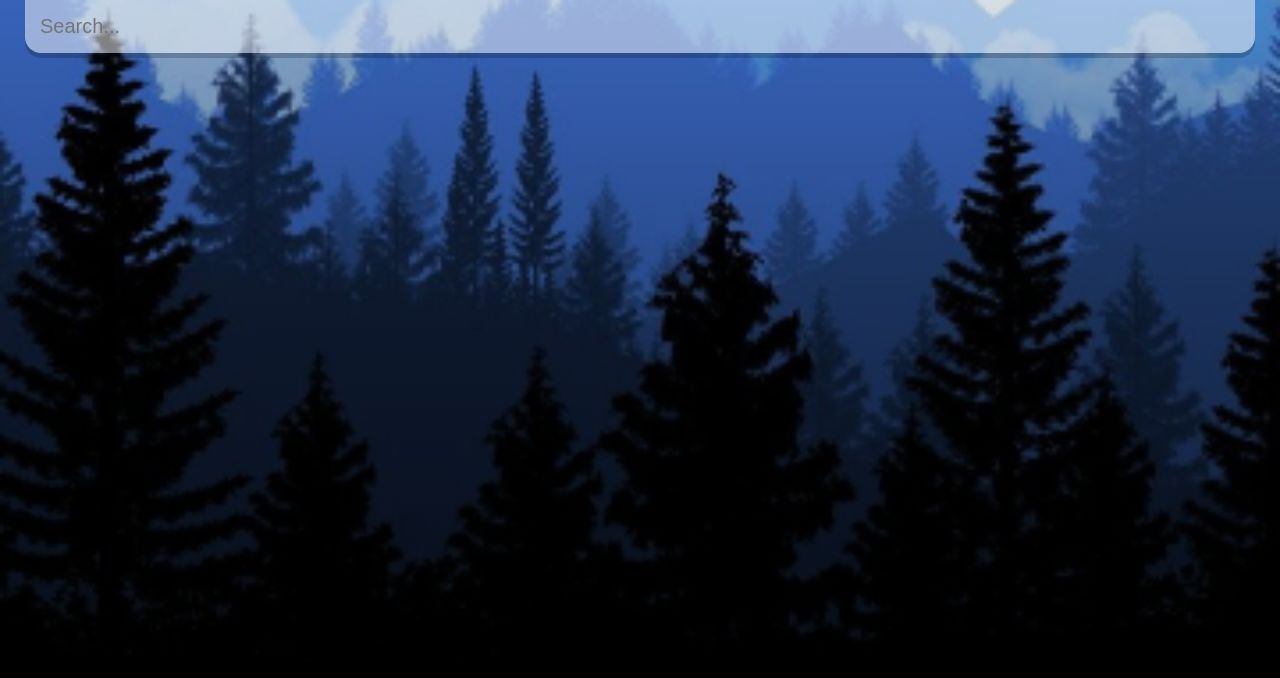
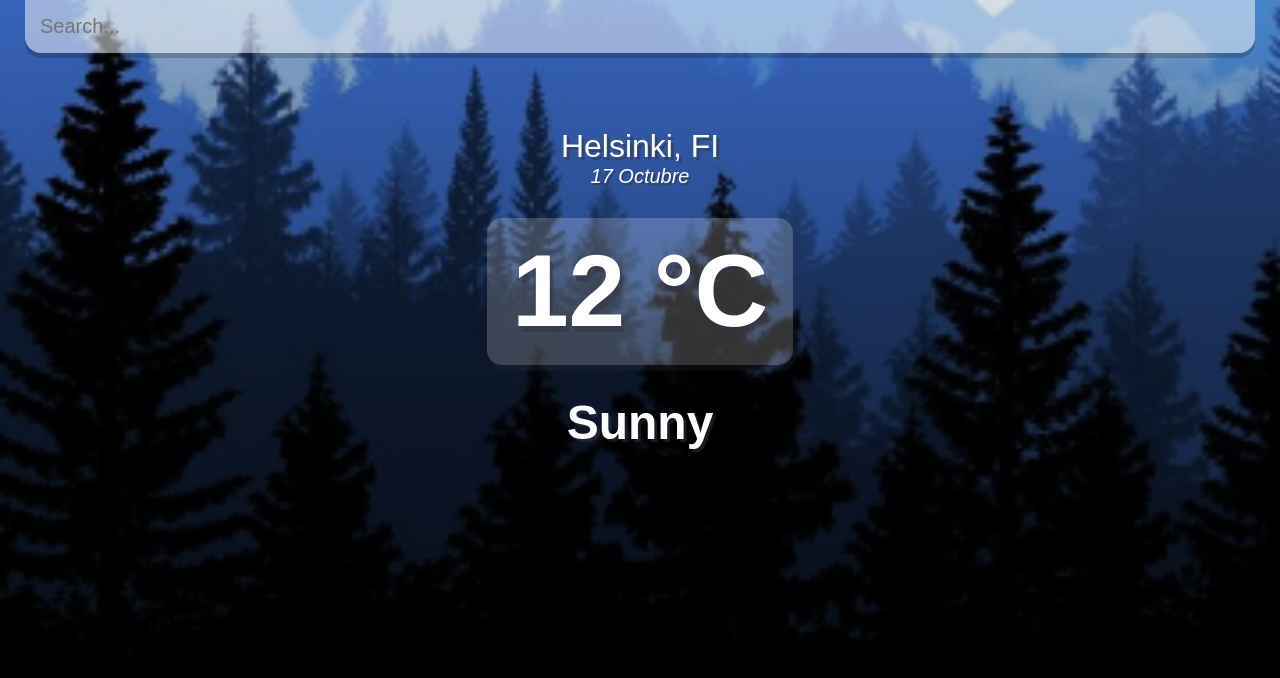
Before and after one commit to jarasmar/weather-app, a React (Create React App) app: page / in a window 1280 px wide. Shown: the top 678 px of the page. Built offline with nearby package versions, Linux system fonts and the light colour scheme.

Commit message:
Make basic app structure into components

```diff
--- /dev/null
+++ b/src/components/LocationBox.js
@@ -0,0 +1,14 @@
+import React from "react";
+
+class LocationBox extends React.Component {
+    render() {
+        return (
+            <div className="location-box">
+                <div className="location">Helsinki, FI</div>
+                <div className="date">17 Octubre</div>
+            </div>
+        )
+    }
+}
+
+export default LocationBox;
--- /dev/null
+++ b/src/components/SearchBar.js
@@ -0,0 +1,17 @@
+import React from 'react';
+
+class SearchBar extends React.Component {
+    render() {
+        return (
+            <div className="search-box">
+                <input
+                type="text"
+                className="search-bar"
+                placeholder="Search..."
+                />
+            </div>
+        )
+    }
+}
+
+export default SearchBar;
--- /dev/null
+++ b/src/components/WeatherApp.js
@@ -0,0 +1,23 @@
+import React from 'react';
+import '../styles/index.css'
+import SearchBar from './SearchBar';
+import LocationBox from './LocationBox'
+import WeatherBox from './WeatherBox';
+
+class WeatherApp extends React.Component {
+    render() {
+        return(
+            <div className='app'>
+                <main>
+                    <SearchBar />
+
+                    <LocationBox />
+
+                    <WeatherBox />
+                </main>
+            </div>
+        )
+    }
+}
+
+export default WeatherApp;
--- /dev/null
+++ b/src/components/WeatherBox.js
@@ -0,0 +1,14 @@
+import React from "react";
+
+class WeatherBox extends React.Component {
+    render() {
+        return (
+            <div className="weather-box">
+                <div className="temperature">12 °C</div>
+                <div className="weather">Sunny</div>
+            </div>
+        )
+    }
+}
+
+export default WeatherBox;
--- a/src/index.js
+++ b/src/index.js
@@ -1,11 +1,11 @@
 import React from 'react';
 import ReactDOM from 'react-dom';
-import './index.css';
-import App from './App';
+import './styles/index.css';
+import WeatherApp from './components/WeatherApp';
 
 ReactDOM.render(
   <React.StrictMode>
-    <App />
+    <WeatherApp />
   </React.StrictMode>,
   document.getElementById('root')
 );
--- a/src/index.css
+++ b/src/styles/index.css
@@ -9,14 +9,14 @@ body {
 }
 
 .app {
-  background-image: url('./assets/cold-bg.jpeg');
+  background-image: url('../assets/cold-bg.jpeg');
   background-size: cover;
   background-position: bottom;
   transition: 0.4 ease-out;
 }
 
 .app.warm {
-  background-image: url('./assets/warm-bg.jpeg');
+  background-image: url('../assets/warm-bg.jpeg');
 }
 
 main {
```
